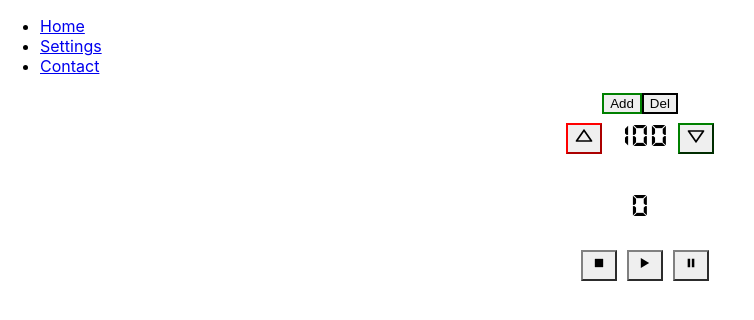
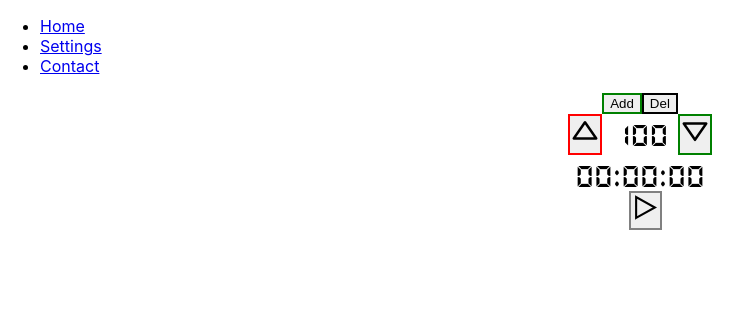
Before and after one commit to GraziosoG/metronome, a React (Create React App) app in the folder metronome/: page / in a window 1280 px wide. Shown: the top 320 px of the page, without its empty margins (0-754 px from the left). Built offline with nearby package versions, Linux system fonts and the light colour scheme.

Commit message:
completed timer function

```diff
--- a/metronome/src/Button.js
+++ b/metronome/src/Button.js
@@ -18,7 +18,6 @@ Button.defaultProps = {
 
 Button.propTypes = {
     className: PropTypes.string,
-    display: PropTypes.string,
     onClick: PropTypes.func,
 }
 
--- a/metronome/src/Home.css
+++ b/metronome/src/Home.css
@@ -14,30 +14,33 @@
 }
 
 .upArrow {
-  border-color: red;
+  border: 2px solid red;
   cursor: pointer;
   margin-right: 10px;
   text-align: center;
-  font-size: 20px;
+  font-size: 30px;
+  padding: 0px;
 }
 
 .downArrow {
-  border-color: green;
+  border: 2px solid green;
   cursor: pointer;
   margin-left: 10px;
   text-align: center;
-  font-size: 20px;
+  font-size: 30px;
+  padding: 0px;
 }
 
-.timer {
+.timerRow {
   font-size: 30px;
   font-family: QuartzMS;
 }
 
 .timerBtn {
-  border-color: grey;
+  border: 2px solid gray;
   cursor: pointer;
   margin-left: 10px;
   text-align: center;
-  font-size: 20px;
+  font-size: 25px;
+  padding: 2px;
 }
--- a/metronome/src/Home.js
+++ b/metronome/src/Home.js
@@ -1,12 +1,28 @@
 import './Home.css';
 import Button from './Button';
-import React, {useState} from 'react';
-import { BiMenu, BiUpArrow, BiDownArrow, BiPlay, BiPause, BiStop } from 'react-icons/bi';
+import React, {useEffect, useState} from 'react';
+import { BiMenu, BiUpArrow, BiDownArrow } from 'react-icons/bi';
+import { GrPlay, GrPause, GrStop } from 'react-icons/gr';
 
 
 function Home() {
   const [bpmValue, setBpmValue] = useState(100);
-  const [timerValue, setTimerValue] = useState(0);
+  const [time, setTime] = useState(0);
+  const [timerOn, setTimerOn] = useState(false);
+
+  useEffect(() => {
+    let interval = null;
+
+    if (timerOn) {
+      interval = setInterval(() => {
+        setTime(prevTime => prevTime + 1)
+      }, 1000)
+    } else {
+      clearInterval(interval)
+    }
+
+    return () => clearInterval(interval)
+  }, [timerOn])
 
   const onUpClicked = () => {
     setBpmValue(bpmValue + 1);
@@ -18,9 +34,9 @@ function Home() {
 
   const upArrow = <BiUpArrow/>;
   const downArrow = <BiDownArrow/>;
-  const stopBtn = <BiStop/>;
-  const playBtn = <BiPlay/>;
-  const pauseBtn = <BiPause/>;
+  const playBtn = <GrPlay/>;
+  const pauseBtn = <GrPause/>;
+  const stopBtn = <GrStop/>;
 
   return (
     <div className='container'>
@@ -34,13 +50,24 @@ function Home() {
       </div>
 
       <div className='timerRow'>
-        <p className='timer'>{timerValue}</p>
+        <span>{("0" + Math.floor((time / 3600))).slice(-2)}:</span>
+        <span>{("0" + Math.floor((time / 60) % 60)).slice(-2)}:</span>
+        <span>{("0" + Math.floor(time % 60)).slice(-2)}</span>
       </div>
 
       <div className='timerControlRow'>
-        <Button className='timerBtn' onClick={onUpClicked} display={stopBtn}/>
-        <Button className='timerBtn' onClick={onDownClicked} display={playBtn}/>
-        <Button className='timerBtn' onClick={onDownClicked} display={pauseBtn}/>
+        {!timerOn && time === 0 && (
+          <Button className='timerBtn' onClick={() => setTimerOn(true)} display={playBtn}/>
+        )}
+        {timerOn && (
+          <Button className='timerBtn' onClick={() => setTimerOn(false)} display={pauseBtn}/>
+        )}
+        {!timerOn && time !== 0 && (
+          <Button className='timerBtn' onClick={() => setTimerOn(true)} display={playBtn}/>
+        )}
+        {!timerOn && time > 0 && (
+          <Button className='timerBtn' onClick={() => setTime(0)} display={stopBtn}/>
+        )}
       </div>
     </div>
   );
```
Also changed, not shown: 2 other files (tests, documents, lock files or other folders).
